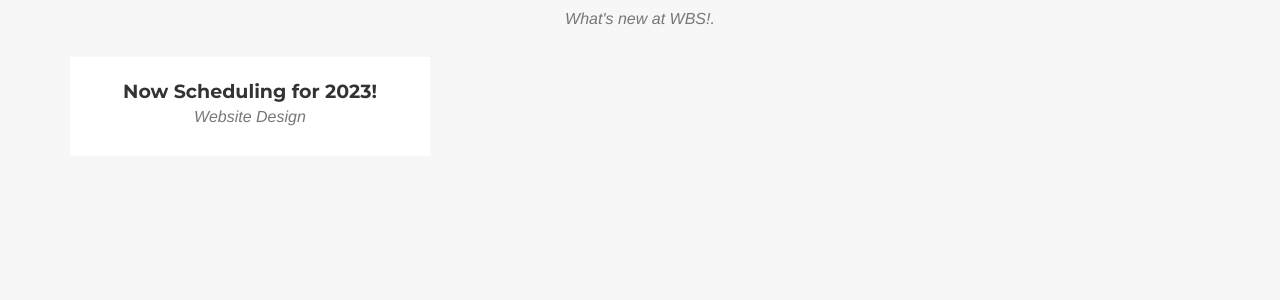
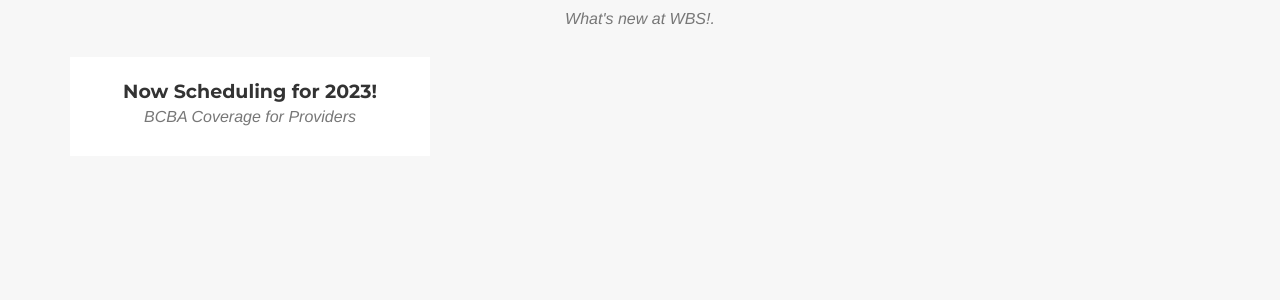
Before and after one commit to wbsllc/website, a Jekyll site: the page built from _posts/2014-07-17-project-2.markdown, in a window 1280 px wide and 900 px high, scrolled down 1654 px. Shown: the part 152-452 px from the top of the window. Built offline with Jekyll 4.4.1, drawn with Linux system fonts in a browser that asks for light colours; some web fonts are replaced.

Commit message:
Update 2014-07-17-project-2.markdown

```diff
--- a/_posts/2014-07-17-project-2.markdown
+++ b/_posts/2014-07-17-project-2.markdown
@@ -1,6 +1,6 @@
 ---
 title: Now Scheduling for 2023!
-subtitle: Website Design
+subtitle: BCBA Coverage for Providers
 layout: default
 modal-id: 2
 date: 2014-07-17
```
